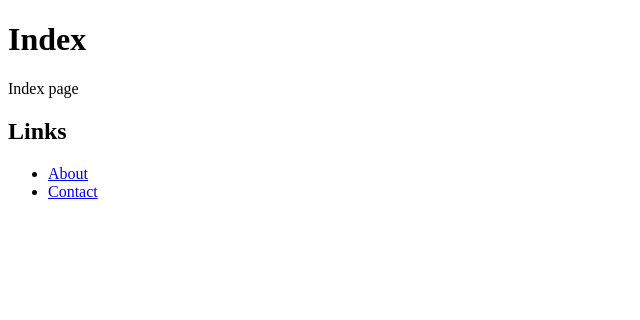
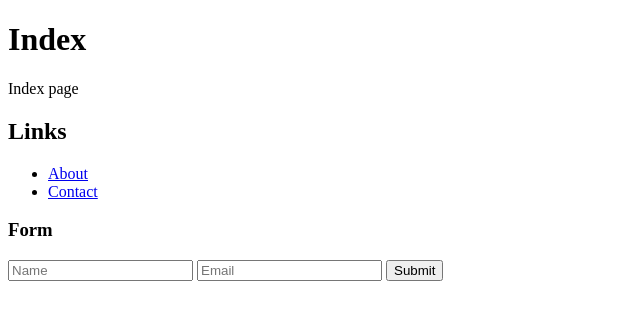
Before and after one commit to Benseddik-Fethi/test-git, a plain HTML site: page index.html in a window 1280 px wide. Shown: the whole page, without its empty margins (0-640 px from the left). Drawn offline with Linux system fonts and the light colour scheme.

Commit message:
ajout formulaire

```diff
--- a/index.html
+++ b/index.html
@@ -12,5 +12,12 @@
     <li><a href="about.php">About</a></li>
     <li><a href="contact.php">Contact</a></li>
 </ul>
+
+<h3>Form</h3>
+<form action="form.php" method="post">
+    <input type="text" name="name" placeholder="Name">
+    <input type="email" name="email" placeholder="Email">
+    <input type="submit" value="Submit">
+</form>
 </body>
 </html>
```
